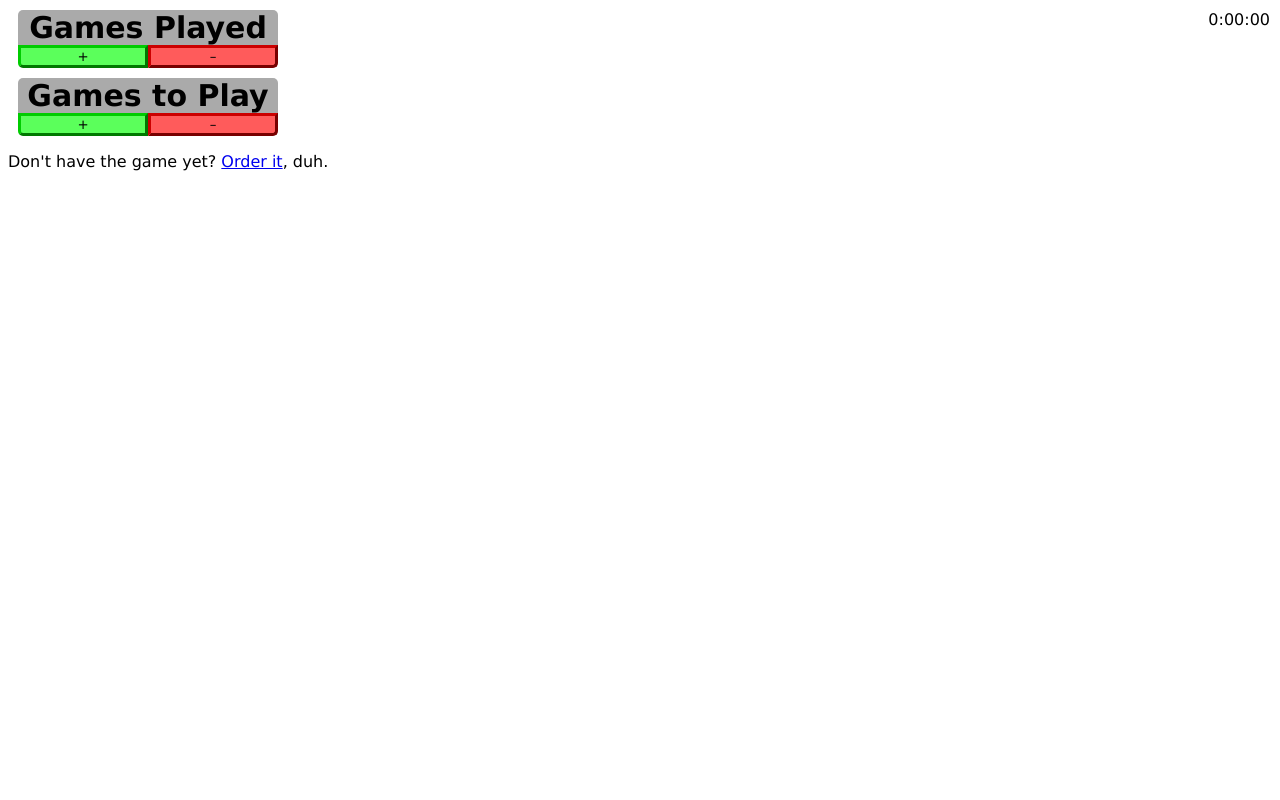
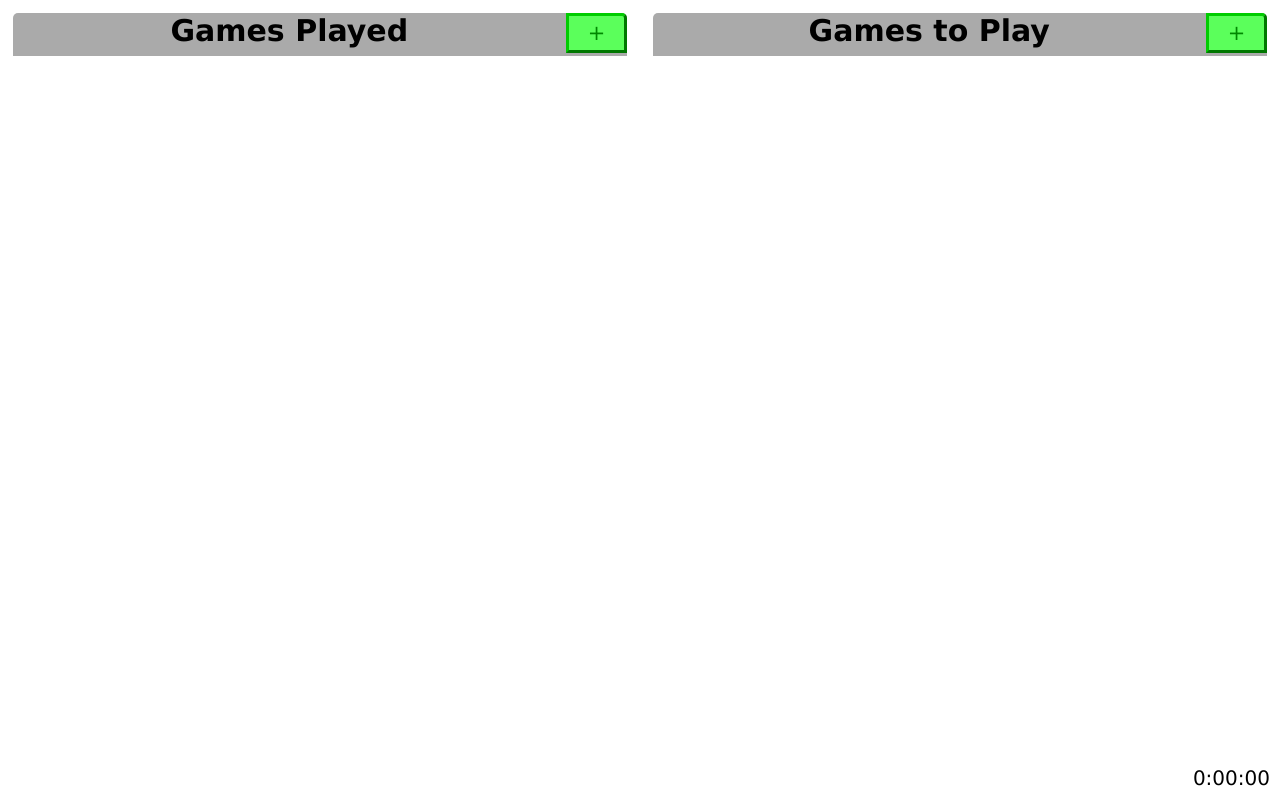
Before and after one commit to KadinMEastway/game-in, a website: page src/index.html in a window 1280 px wide. Drawn offline with Linux system fonts and the light colour scheme; no server answers; files whose address does not match are found by name.

Commit message:
edited styling more

```diff
--- a/src/index.css
+++ b/src/index.css
@@ -1,75 +1,83 @@
 * {
 	font-family: Verdana, Geneva, Tahoma, sans-serif;
+	font-size: 0;
+	margin: 0;
+	padding: 0;
 }
 
-button {
+div button {
+	font-size: 70%;
 	border-width: 3px;
-	width: 50%;
+	width: 10%;
+	height: 100%;
 }
-
 .addButton {
 	background-color: #5bff5b;
 	border-color: #00cc00;
-	border-radius: 0 0 0 5px;
+	border-radius: 0 5px 0 0;
+	color: #008800;
+	float: right;
 }
 .addButton:hover {
-	background-color: #00cc00;
+	background-color: #00aa00;
 	border-color: #5bff5b;
+	color: #5bff5b;
 }
-
 .removeButton {
 	background-color: #ff5b5b;
 	border-color: #cc0000;
-	border-radius: 0 0 5px 0;
+	border-radius: 5px;
+	display: none;
+	float: right;
 }
 .removeButton:hover {
 	background-color: #cc0000;
 	border-color: #ff5b5b;
 }
 
+#currentTime {
+	font-size: 20px;
+	margin: 10px;
+	position: absolute;
+	right: 0;
+	bottom: 0;
+}
+
 div {
-	font-size: 0;
-	margin: 10px;
-	padding: 0;
-	width: 260px;
+	display: inline-block;
+	margin: 1%;
+	width: 48%;
 }
 
 h1 {
 	background-color: #aaaaaa;
 	border-radius: 5px 5px 0 0;
 	font-size: 30px;
+	height: 40px;
 	text-align: center;
-	margin: 0;
-}
-
-li {
-	font-size: 16px;
-	margin: 0;
-	padding: 2px 5px;
-}
-li:hover {
-	border: 3px solid #aaaaaa;
-	border-width: 0 0 0 3px;
 }
 
 ul {
 	background-color: #dddddd;
 	border: solid 3px #aaaaaa;
-	border-style: none solid;
+	border-top: none;
 	list-style: none;
-	margin: 0;
-	padding: 0;
+}
+li {
+	border: 3px solid transparent;
+	border-width: 3px;
+	font-size: 16px;
+	padding: 2px 0 2px 5px;
+}
+li:hover {
+	border-color: #aaaaaa;
+}
+li:hover button {
+	display: inline-block;
 }
 
-#currentTime {
-	margin: 10px;
-	position: absolute;
-	right: 0;
-	top: 0;
-}
-
-@media only screen and (max-width: 360px) {
-	#currentTime {
-		display: none;
+@media only screen and (max-width: 680px) {
+	div {
+		display: block;
 	}
 }
--- a/src/index.html
+++ b/src/index.html
@@ -8,19 +8,16 @@
 
 	<body>
 		<div>
-			<h1 class="played">Games Played</h1>
+			<h1 class="played">Games Played<button id="addPlayedButton" class="addButton">+</button></h1>
 			<ul id="playedList"></ul>
-			<button id="addPlayedButton" class="addButton">+</button>
-			<button id="removePlayedButton" class="removeButton">–</button>
 		</div>
-		<time id="currentTime">0:00:00</time>
 		<div>
-			<h1 class="unplayed">Games to Play</h1>
+			<h1 class="unplayed">Games to Play<button id="addUnplayedButton" class="addButton">+</button>
+			</h1>
 			<ul id="unplayedList"></ul>
-			<button id="addUnplayedButton" class="addButton">+</button>
-			<button id="removeUnplayedButton" class="removeButton">–</button>
 		</div>
 		<p title="stop looking at me">Don't have the game yet? <a href="https://www.amazon.com/">Order it</a>, duh.</p>
+		<time id="currentTime">0:00:00</time>
 		<script src="file:///Users/keastway/Sites/game-in/src/index.js"></script>
 	</body>
 
--- a/src/index.js
+++ b/src/index.js
@@ -9,10 +9,14 @@ const environment = {
 function addToList(list, gameOrGames) {
 	if (typeof gameOrGames === "string") {
 		const listItem = document.createElement("li");
+		const removeButton = document.createElement("button");
+		removeButton.setAttribute("class", "removeButton");
+		removeButton.innerText = "Remove";
 		listItem.innerText = gameOrGames;
+		listItem.appendChild(removeButton);
 		list.appendChild(listItem);
 	} else {
-		for (let i = 0; i < gameOrGames.length; i++) {
+		for (let i = 0;i < gameOrGames.length;i++) {
 			addToList(list, gameOrGames[i]);
 		}
 	}
```
